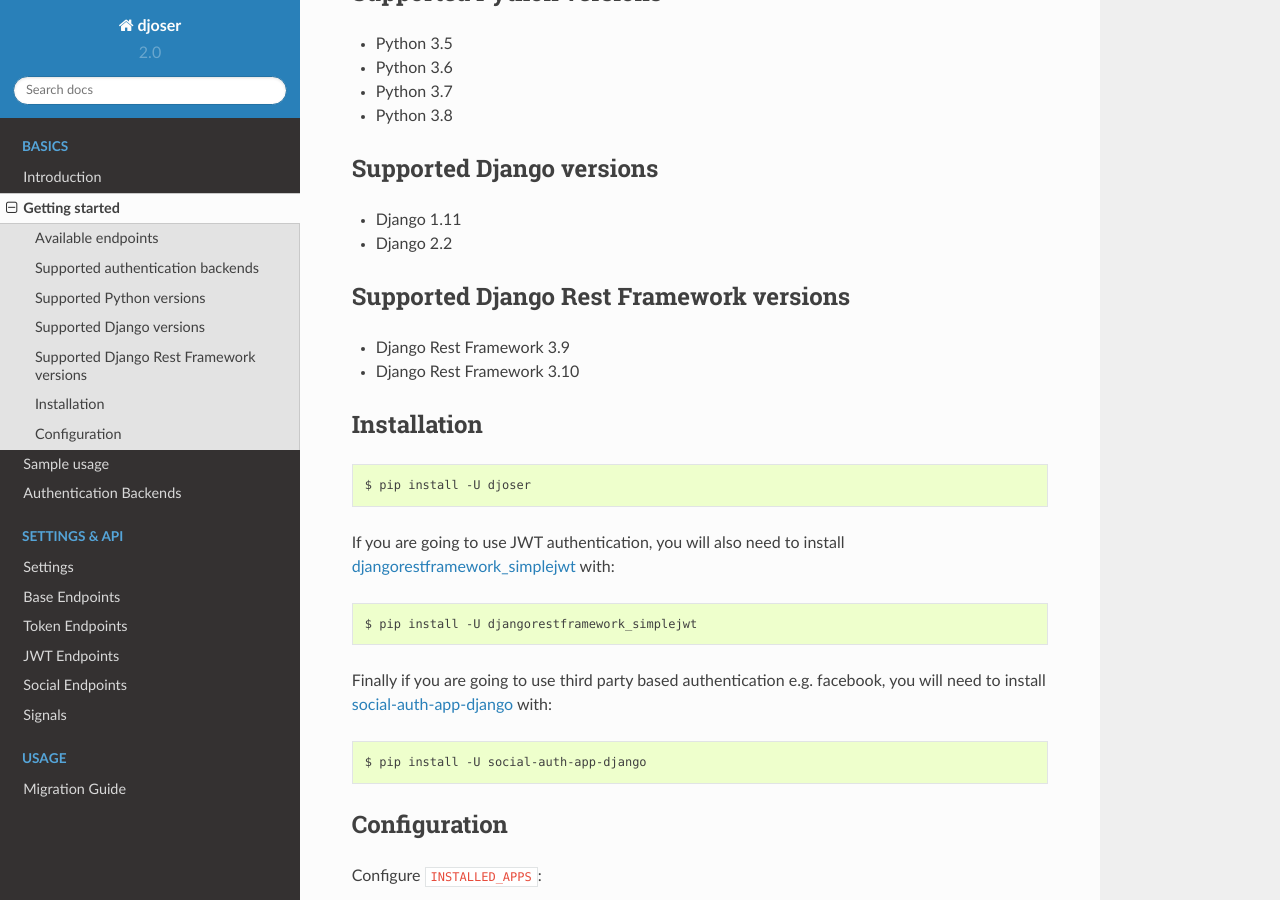
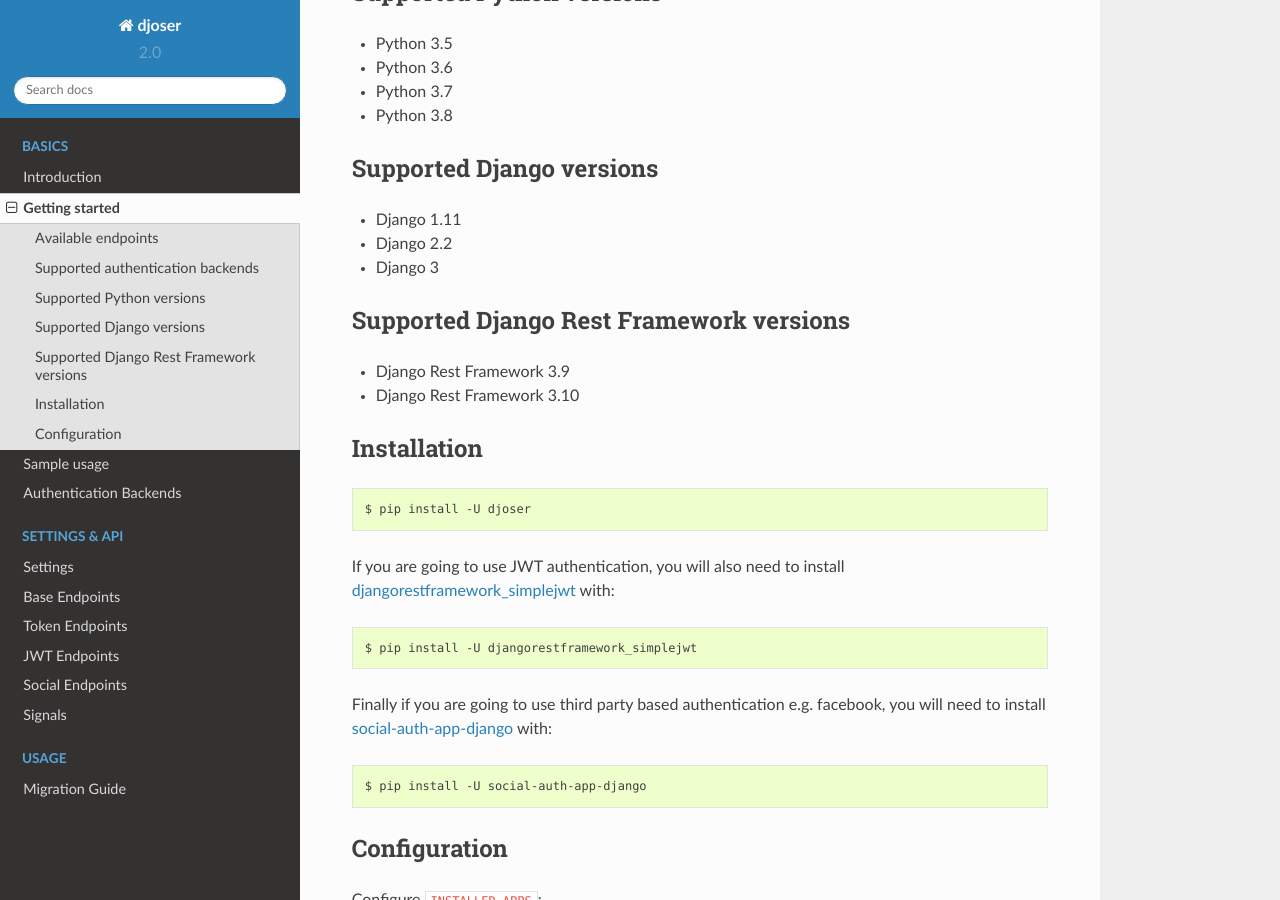
Before and after one commit to sunscrapers/djoser, a Sphinx documentation site: the page built from docs/source/getting_started.rst, in a window 1280 px wide and 900 px high, scrolled down 767 px. Built offline with Sphinx 7.4.7 and the Read the Docs theme 2.0.0, drawn with Linux system fonts in a browser that asks for light colours.

Commit message:
At this link (https://github.com/sunscrapers/djoser/issues/449#issuecomment-579936480), Djoser supports Django 3. Isn't it?

```diff
--- a/docs/source/getting_started.rst
+++ b/docs/source/getting_started.rst
@@ -39,6 +39,7 @@ Supported Django versions
 
 * Django 1.11
 * Django 2.2
+* Django 3
 
 Supported Django Rest Framework versions
 ----------------------------------------
```
